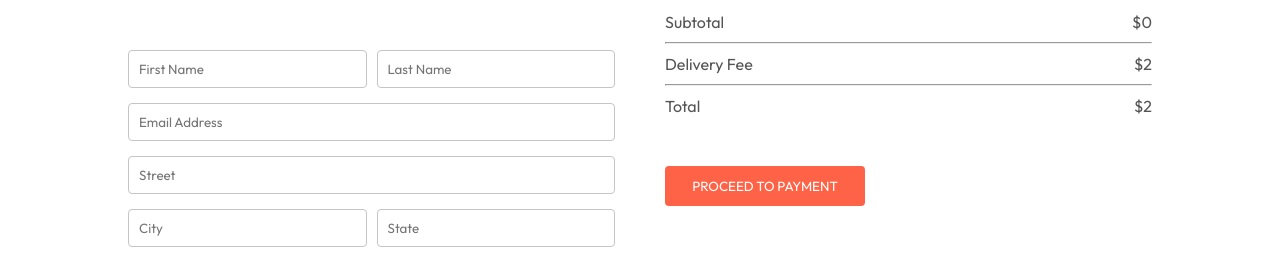
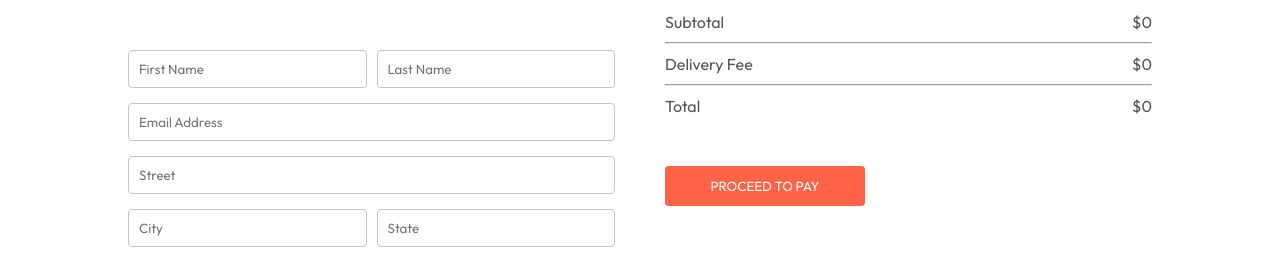
Before and after one commit to fmfahath/foody-delivery, a React (Vite) app in the folder frontend/: page /order in a window 1280 px wide. Shown: the part 220-476 px from the top of the page. Built offline with nearby package versions, Linux system fonts and the light colour scheme.

Commit message:
frontend >> Fix -- total amount, delivery fee display in 0 amount has fixed in Cart.jsx, PalceOrder.jsx

```diff
--- a/frontend/src/pages/Cart/Cart.jsx
+++ b/frontend/src/pages/Cart/Cart.jsx
@@ -51,12 +51,12 @@ const Cart = () => {
                         <hr />
                         <div className="cart-toal-details">
                             <p>Delivery Fee</p>
-                            <p>${2}</p>
+                            <p>${getCartTotal() === 0 ? 0 : 2}</p>
                         </div>
                         <hr />
                         <div className="cart-toal-details">
                             <p>Total</p>
-                            <p>${getCartTotal() + 2}</p>
+                            <p>${getCartTotal() === 0 ? 0 : getCartTotal() + 2}</p>
                         </div>
                     </div>
                     <button onClick={() => navigate('/order')}>PROCEED TO CHECKOUT</button>
--- a/frontend/src/pages/PlaceOrder/PlaceOrder.jsx
+++ b/frontend/src/pages/PlaceOrder/PlaceOrder.jsx
@@ -37,15 +37,15 @@ const PlaceOrder = () => {
                         <hr />
                         <div className="cart-toal-details">
                             <p>Delivery Fee</p>
-                            <p>${2}</p>
+                            <p>${getCartTotal() === 0 ? 0 : 2}</p>
                         </div>
                         <hr />
                         <div className="cart-toal-details">
                             <p>Total</p>
-                            <p>${getCartTotal() + 2}</p>
+                            <p>${getCartTotal() === 0 ? 0 : getCartTotal() + 2}</p>
                         </div>
                     </div>
-                    <button>PROCEED TO PAYMENT</button>
+                    <button>PROCEED TO PAY</button>
                 </div>
             </div>
         </form>
```
